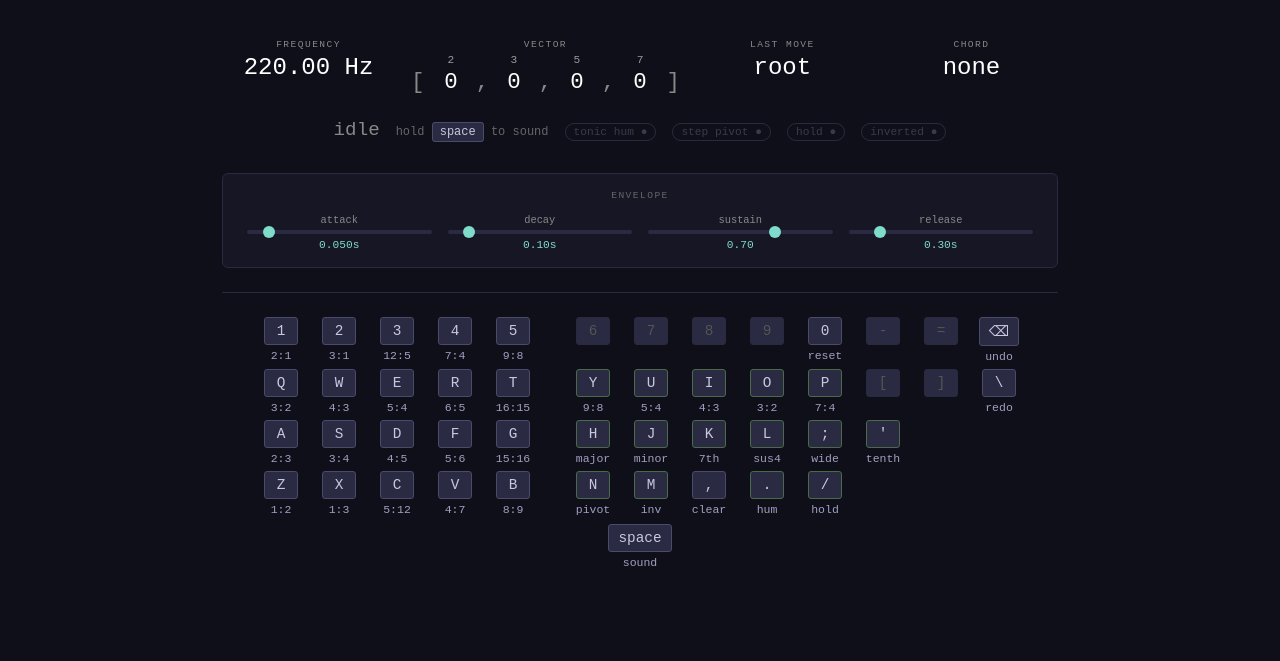
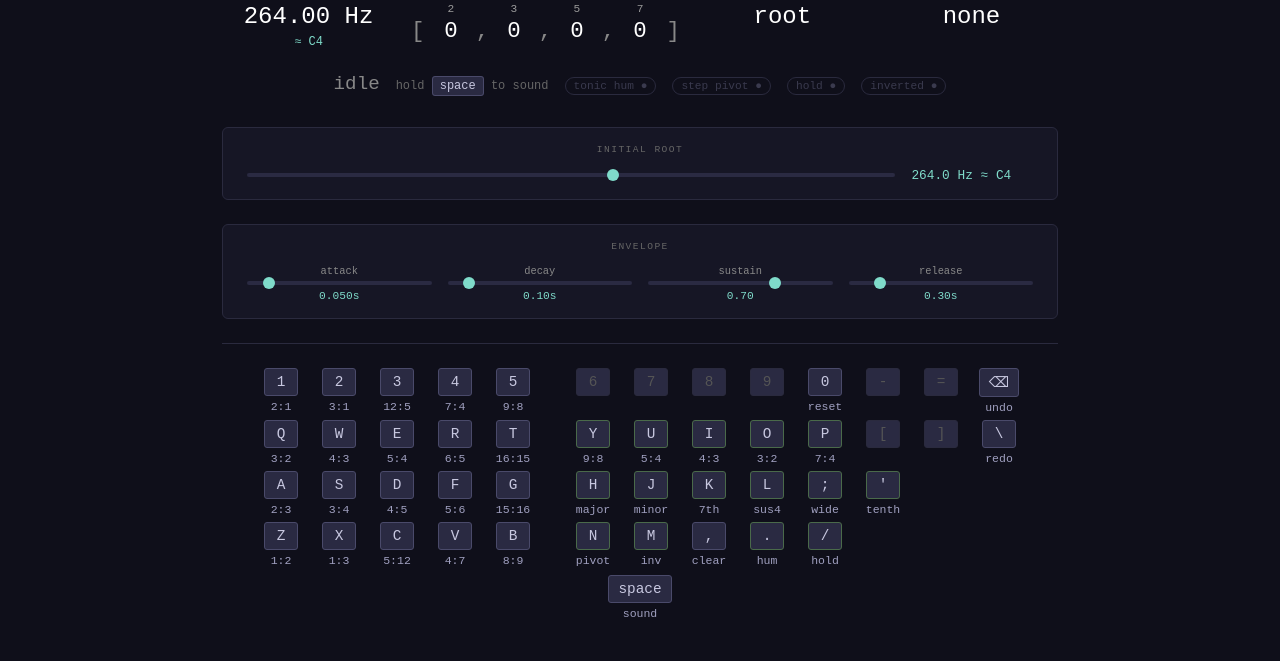
Before and after one commit to sanicfast/prime-drifter-organ, a plain HTML site: page index.html in a window 1280 px wide. Shown: the part 139-800 px from the top of the page. Drawn offline with Linux system fonts and the light colour scheme.

Commit message:
initial root control
- log slider (55-880 Hz) sets where the zero vector lives; default C4
  at just-leaning 264 Hz scientific pitch
- live: drags glide sounding chords, retune the hum, update the readouts
- approx note labels (the ~ doing philosophy duty): on the slider and in
  the main display under the frequency; doubles as a drift meter
- a setting, not a move: not in the undo stack; 0 always returns here

```diff
--- a/app.js
+++ b/app.js
@@ -2,7 +2,9 @@
 
 // === App State ===
 
-const BASE_HZ = 220;
+const ROOT_HZ_LOW = 55;   // slider bounds for the initial root
+const ROOT_HZ_HIGH = 880;
+let baseHz = 264;         // where vector [0,0,0,0] lives (default C4 = 264 Hz) — also the hum's pitch
 const VOLUME = 0.3;
 const HUM_VOLUME = 0.05;
 const HUM_FADE = 0.4;
@@ -42,6 +44,7 @@ let envelope = {
 // === DOM Elements ===
 
 const hzDisplay = document.getElementById('hz-display');
+const noteDisplay = document.getElementById('note-display');
 const stateDisplay = document.getElementById('state-display');
 const moveDisplay = document.getElementById('move-display');
 const chordDisplay = document.getElementById('chord-display');
@@ -76,6 +79,38 @@ function setupSliders() {
   }
 }
 
+// === Initial Root Control ===
+
+// Log-scale slider: 55..880 Hz, with 220 at center
+function rootHzFromSlider(t) {
+  return ROOT_HZ_LOW * Math.pow(2, t * Math.log2(ROOT_HZ_HIGH / ROOT_HZ_LOW));
+}
+
+const NOTE_NAMES = ['C', 'C#', 'D', 'D#', 'E', 'F', 'F#', 'G', 'G#', 'A', 'A#', 'B']; // index = midi % 12
+
+// Nearest equal-tempered note — a courtesy label (≈), not a promise
+function approxNoteName(hz) {
+  const midi = 69 + Math.round(12 * Math.log2(hz / 440));
+  const name = NOTE_NAMES[((midi % 12) + 12) % 12];
+  return `${name}${Math.floor(midi / 12) - 1}`;
+}
+
+function setupRootControl() {
+  const input = document.getElementById('base-hz');
+  const label = document.getElementById('base-hz-val');
+
+  const update = () => {
+    baseHz = rootHzFromSlider(parseFloat(input.value));
+    label.textContent = `${baseHz.toFixed(1)} Hz ≈ ${approxNoteName(baseHz)}`;
+    updateDisplay();
+    updateFrequencyIfSounding(); // glides a held chord
+    retuneHum();
+  };
+
+  input.addEventListener('input', update);
+  update();
+}
+
 // === Audio ===
 
 function initAudio() {
@@ -95,7 +130,7 @@ function initAudio() {
 }
 
 function getAudibleFreq() {
-  return foldToAudible(currentVector.toFrequency(BASE_HZ));
+  return foldToAudible(currentVector.toFrequency(baseHz));
 }
 
 function createVoice(freq, key) {
@@ -362,7 +397,7 @@ function startHum() {
   if (humNodes) return;
   initAudio();
 
-  const freq = foldToAudible(BASE_HZ);
+  const freq = foldToAudible(baseHz);
   const now = audioCtx.currentTime;
 
   // Independent chain: never touches masterGain, so it's unaffected by the note envelope
@@ -417,6 +452,15 @@ function toggleHum() {
 function setHumActive(on) {
   humIndicator.classList.toggle('active', on);
   highlightKey('Period', on);
+}
+
+// The hum tracks the initial root as the slider moves
+function retuneHum() {
+  if (!humNodes) return;
+  const freq = foldToAudible(baseHz);
+  const now = audioCtx.currentTime;
+  humNodes.oscs[0].frequency.setTargetAtTime(freq, now, 0.02);
+  humNodes.oscs[1].frequency.setTargetAtTime(freq * 2, now, 0.02);
 }
 
 // === Step Pivot Chord Mode ===
@@ -564,6 +608,7 @@ function updateDisplay(moveName) {
   const freq = getAudibleFreq();
 
   hzDisplay.textContent = `${freq.toFixed(2)} Hz`;
+  noteDisplay.textContent = `≈ ${approxNoteName(freq)}`;
   for (let i = 0; i < 4; i++) {
     vecEls[i].textContent = currentVector.exp[i];
   }
@@ -866,4 +911,5 @@ document.addEventListener('pointercancel', releaseMouseKey);
 // === Init ===
 
 setupSliders();
+setupRootControl();
 updateDisplay();
--- a/index.html
+++ b/index.html
@@ -15,7 +15,8 @@
     <div class="display">
       <div class="display-item">
         <span class="label">frequency</span>
-        <span id="hz-display" class="value">220.00 Hz</span>
+        <span id="hz-display" class="value">264.00 Hz</span>
+        <span id="note-display" class="approx-note">≈ C4</span>
       </div>
       <div class="display-item">
         <span class="label">vector</span>
@@ -48,6 +49,15 @@
       <span id="pivot-indicator" class="mode-chip" data-tip="step pivot chord mode (n key)">step pivot ●</span>
       <span id="hold-indicator" class="mode-chip" data-tip="hold/perform mode (/ key)">hold ●</span>
       <span id="invert-indicator" class="mode-chip" data-tip="invert mode (m key)">inverted ●</span>
+    </div>
+
+    <div class="envelope">
+      <div class="env-title">initial root</div>
+      <div class="root-row">
+        <input type="range" id="base-hz" min="0" max="1" step="0.00001" value="0.56576"
+               data-tip="where the zero vector lives — 0 key always returns here">
+        <span id="base-hz-val">264.0 Hz ≈ C4</span>
+      </div>
     </div>
 
     <div class="envelope">
@@ -201,6 +211,8 @@
           <p>hold <kbd>space</kbd> — the organ breathes through whatever is armed.
           chord and root changes morph voices in and out mid-note. sliders shape
           attack, decay, sustain, release.</p>
+          <p>the <b>initial root</b> slider picks where zero lives (55–880 Hz) —
+          the hum, the <kbd>0</kbd> key, and undo all follow it home.</p>
         </section>
 
         <section>
--- a/style.css
+++ b/style.css
@@ -65,6 +65,11 @@ h1 {
 .value.small {
   font-size: 1.05rem;
   color: #c8c8d8;
+}
+
+.approx-note {
+  font-size: 0.75rem;
+  color: #7fdbca;
 }
 
 .vector-grid {
@@ -186,7 +191,8 @@ kbd {
   text-transform: lowercase;
 }
 
-.env-slider input[type="range"] {
+.env-slider input[type="range"],
+.root-row input[type="range"] {
   width: 100%;
   height: 4px;
   appearance: none;
@@ -197,7 +203,22 @@ kbd {
   cursor: pointer;
 }
 
-.env-slider input[type="range"]::-webkit-slider-thumb {
+.root-row {
+  display: flex;
+  align-items: center;
+  gap: 1rem;
+}
+
+.root-row span {
+  font-size: 0.8rem;
+  color: #7fdbca;
+  white-space: nowrap;
+  min-width: 9.5em;
+  text-align: left;
+}
+
+.env-slider input[type="range"]::-webkit-slider-thumb,
+.root-row input[type="range"]::-webkit-slider-thumb {
   -webkit-appearance: none;
   appearance: none;
   width: 12px;
@@ -207,7 +228,8 @@ kbd {
   cursor: pointer;
 }
 
-.env-slider input[type="range"]::-moz-range-thumb {
+.env-slider input[type="range"]::-moz-range-thumb,
+.root-row input[type="range"]::-moz-range-thumb {
   width: 12px;
   height: 12px;
   background: #7fdbca;
```
Also changed, not shown: plan.md (+11 -0 lines).
